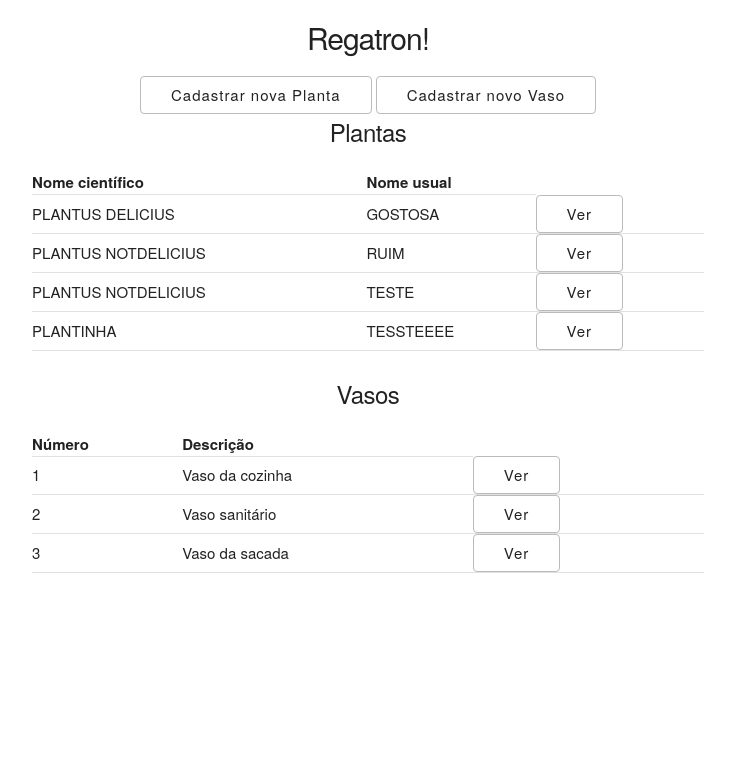
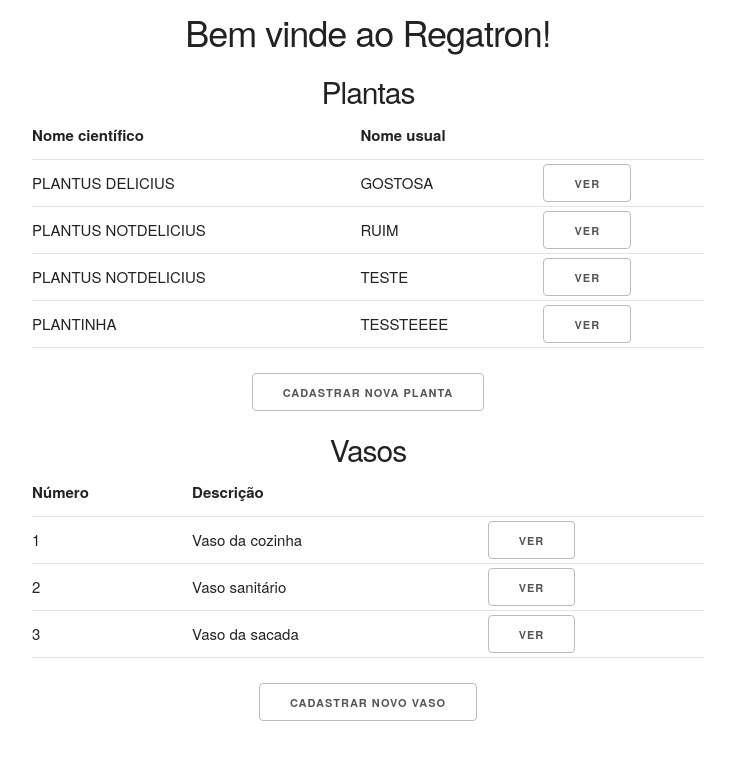
Before and after one commit to fernandozanutto/Regatron, a website built with webpack: page src/electron/index.html in a window 1280 px wide. Shown: the whole page, without its empty margins (272-1007 px from the left). Built offline with nearby package versions, Linux system fonts and the light colour scheme.

Commit message:
Ajustes de estilos

```diff
--- /dev/null
+++ b/src/css/style.css
@@ -0,0 +1,33 @@
+body {
+    padding-top: 1rem;
+}
+
+div.row + div.row {
+    margin-top: 1rem;
+}
+
+h1, h2 {
+    text-align: center;
+}
+
+h1 {
+    font-size: 3.6rem;
+}
+
+h2 {
+    font-size: 3rem;
+    margin: 0;
+}
+
+td {
+    padding: 4px 8px;
+    align-items: center;
+}
+
+th {
+    padding: 12px 8px;
+}
+
+td button {
+    margin: 0;
+}
--- a/src/electron/index.html
+++ b/src/electron/index.html
@@ -2,8 +2,9 @@
 <html>
     <head>
         <meta charset="UTF-8" />
+        <link rel="stylesheet" href="../css/normalize.css" />
         <link rel="stylesheet" href="../css/skeleton.css" />
-        <link rel="stylesheet" href="../css/normalize.css" />
+        <link rel="stylesheet" href="../css/style.css" />
         <meta
             http-equiv="Content-Security-Policy"
             content="default-src 'self'; script-src 'self'"
@@ -14,7 +15,7 @@
         />
     </head>
     <body id="body">
-        <center><h1>Regatron!</h1></center>
+        <h1>Bem vinde ao Regatron!</h1>
 
         <div id="app"></div>
     </body>
--- a/src/view/HomeView.ts
+++ b/src/view/HomeView.ts
@@ -22,14 +22,15 @@ export class HomeView extends BaseView {
         this.body = `
         <center>
             <div class="container">
-                <button id='button-planta'>Cadastrar nova Planta</button>
-                <button id='button-vaso'>Cadastrar novo Vaso</button>
-
                 <div class="row">
-                    <h5>Plantas</h5>
+                    <h2>Plantas</h2>
                     <div id="plantas"></div>
-                    <h5>Vasos</h5>
+                    <button id='button-planta'>Cadastrar nova Planta</button>
+                </div>
+                <div class="row">
+                    <h2>Vasos</h2>
                     <div id="vasos"></div>
+                    <button id='button-vaso'>Cadastrar novo Vaso</button>
                 </div>
             </div>
         </center>
@@ -49,6 +50,7 @@ export class HomeView extends BaseView {
             <tr>
                 <th>Nome científico</th>
                 <th>Nome usual</th>
+                <th></th>
             </tr>
         `
         const tbody = document.createElement("tbody")
@@ -81,6 +83,7 @@ export class HomeView extends BaseView {
             <tr>
                 <th>Número</th>
                 <th>Descrição</th>
+                <th></th>
             </tr>
         `
         const tbody = document.createElement("tbody")
```
